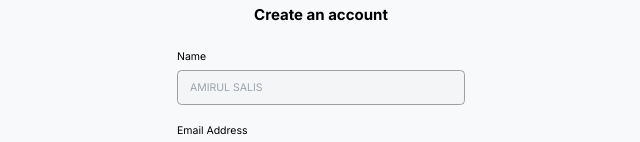
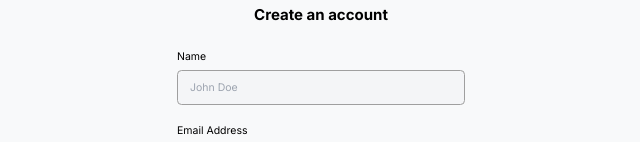
Before and after one commit to AmirulSalis123/UasPSK, a React (Vite) app: page /register in a window 1280 px wide. Shown: the part 194-336 px from the top of the page, without its empty margins (319-959 px from the left). Built offline with nearby package versions, Linux system fonts and the light colour scheme.

Commit message:
FormSignUp.jsx

```diff
--- a/src/components/Fragments/FormSignUp.jsx
+++ b/src/components/Fragments/FormSignUp.jsx
@@ -8,7 +8,7 @@ const FormSignUp = () => {
         <LabeledInput
           label="Name"
           type="text"
-          placeholder="AMIRUL SALIS"
+          placeholder="John Doe"
           name="name"
         />
       </div>
```
